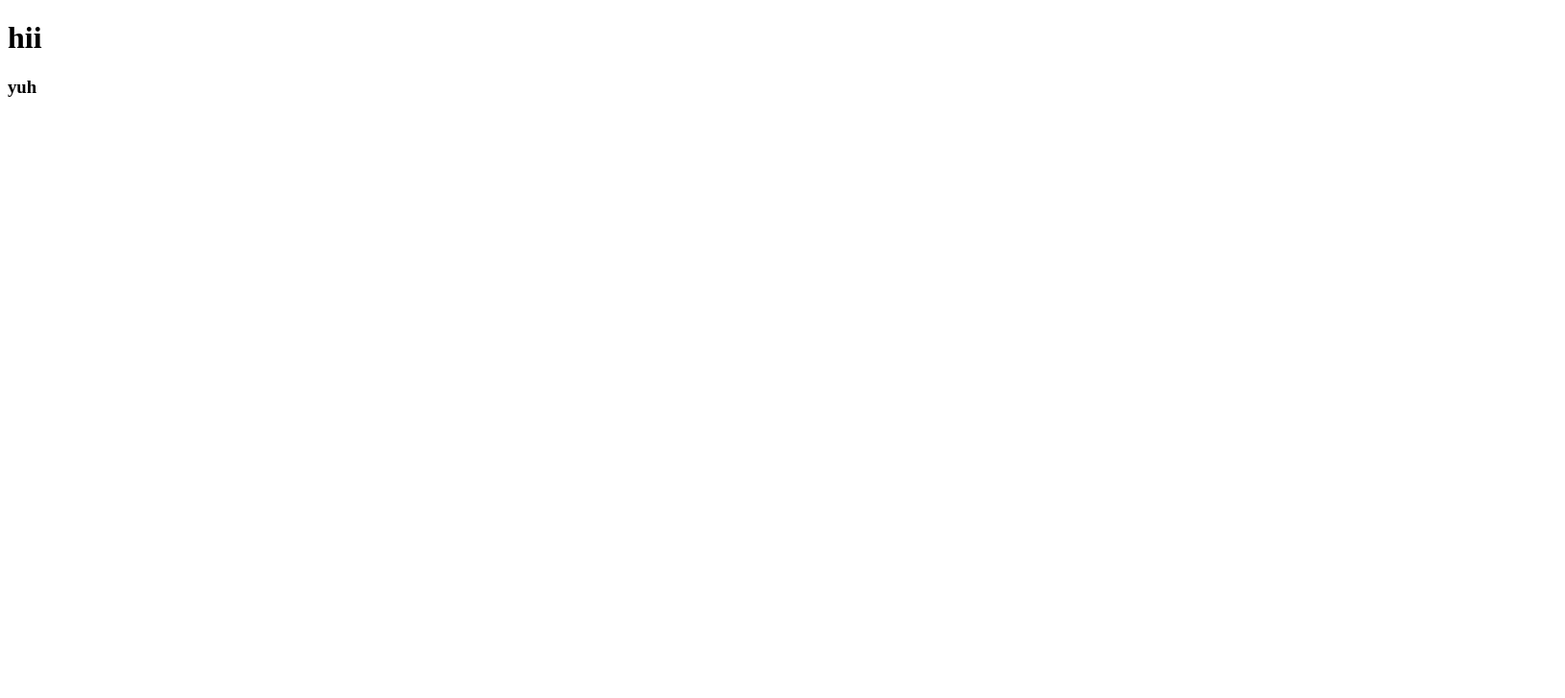
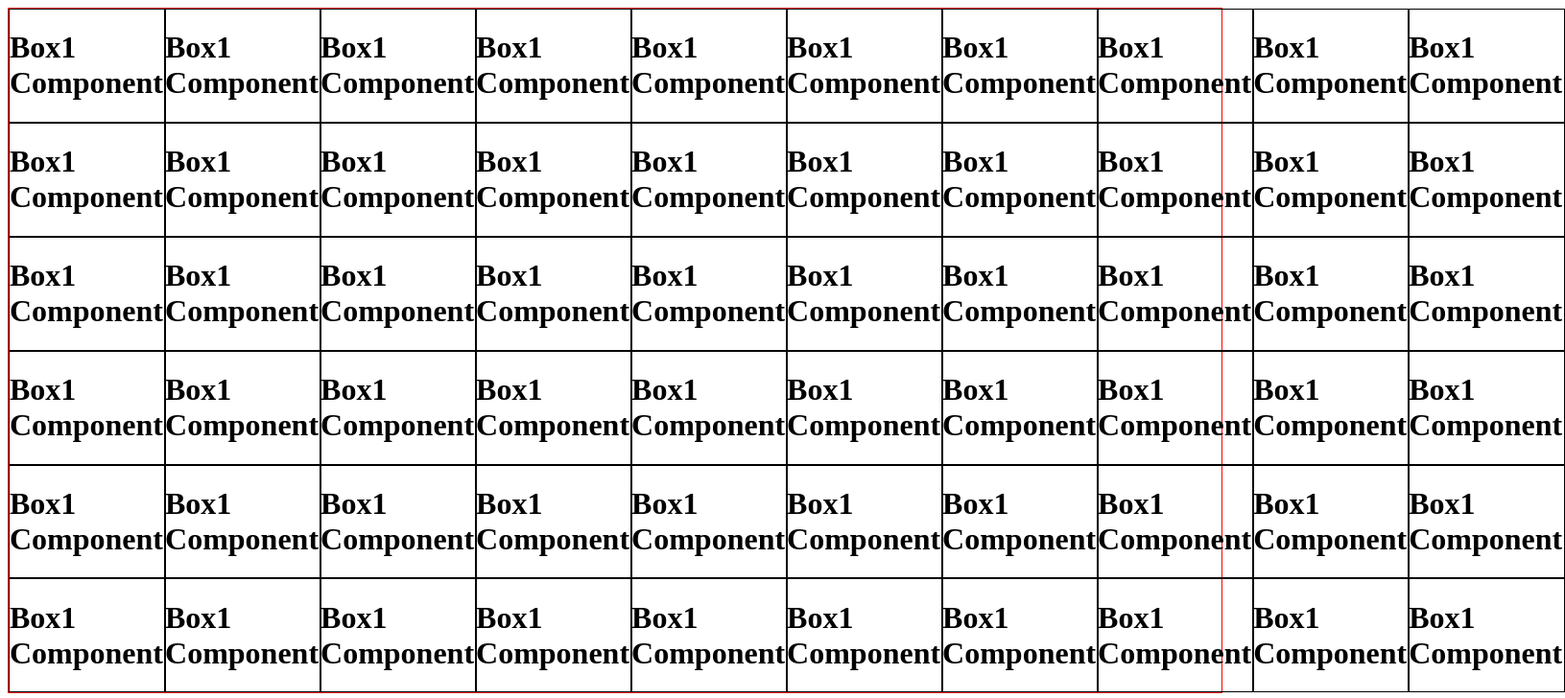
Before and after one commit to neliaterrazas/test1, a React (Create React App) app: page / in a window 1280 px wide. Shown: the top 728 px of the page at 96% size, 1631 px wide, since content can reach past the window. Built offline with nearby package versions, Linux system fonts and the light colour scheme.

Commit message:
add grid-container to App, got rid of Splash layer (unneccessary)

```diff
--- /dev/null
+++ b/src/App.css
@@ -0,0 +1,26 @@
+.grid-container {
+    display: grid;
+    border: 1px solid red;
+    width: 100%;
+    height: 100%;
+    grid-template-columns: 1fr 1fr 1fr 1fr 1fr 1fr 1fr 1fr 1fr 1fr;
+    grid-template-rows: 1fr 1fr 1fr 1fr 1fr 1fr;
+    gap: 0px 0px;
+    grid-template-areas:
+      ". . . . . . . . . ."
+      ". . . . . . . . . ."
+      ". . . . . . . . . ."
+      ". . . . . . . . . ."
+      ". . . . . . . . . ."
+      ". . . . . . . . . .";
+}
+
+
+
+.BoxOne {
+    width: 100%;
+    border: 1px solid black;
+}
+.BoxOne:nth-child(even){
+    background-color: red;
+}
--- a/src/App.js
+++ b/src/App.js
@@ -1,26 +1,77 @@
 
 import React from 'react';
-import Splash from './components/Splash';
+import './App.css';
+import BoxOne from '../src/components/BoxOne';
+
 
 class App extends React.Component{
-
-
-
-
   render(){
-    return (
-      <div>
-        <style global jsx>{`
-          body {
-            background-color: #red;
-          }
-        `}
-        </style>
-        <h1> hii</h1>
-        <Splash/>
-        </div>
-    );
+      return (
+          <div className="grid-container">
+              <BoxOne/>
+              <BoxOne/>
+              <BoxOne/>
+              <BoxOne/>
+              <BoxOne/>
+              <BoxOne/>
+              <BoxOne/>
+              <BoxOne/>
+              <BoxOne/>
+              <BoxOne/>
+              <BoxOne/>
+              <BoxOne/>
+              <BoxOne/>
+              <BoxOne/>
+              <BoxOne/>
+              <BoxOne/>
+              <BoxOne/>
+              <BoxOne/>
+              <BoxOne/>
+              <BoxOne/>
+              <BoxOne/>
+              <BoxOne/>
+              <BoxOne/>
+              <BoxOne/>
+              <BoxOne/>
+              <BoxOne/>
+              <BoxOne/>
+              <BoxOne/>
+              <BoxOne/>
+              <BoxOne/>
+              <BoxOne/>
+              <BoxOne/>
+              <BoxOne/>
+              <BoxOne/>
+              <BoxOne/>
+              <BoxOne/>
+              <BoxOne/>
+              <BoxOne/>
+              <BoxOne/>
+              <BoxOne/>
+              <BoxOne/>
+              <BoxOne/>
+              <BoxOne/>
+              <BoxOne/>
+              <BoxOne/>
+              <BoxOne/>
+              <BoxOne/>
+              <BoxOne/>
+              <BoxOne/>
+              <BoxOne/>
+              <BoxOne/>
+              <BoxOne/>
+              <BoxOne/>
+              <BoxOne/>
+              <BoxOne/>
+              <BoxOne/>
+              <BoxOne/>
+              <BoxOne/>
+              <BoxOne/>
+              <BoxOne/>
+          </div>
+      );
   }
 }
 
+
 export default App;
--- /dev/null
+++ b/src/components/BoxOne.jsx
@@ -0,0 +1,16 @@
+import React from 'react';
+import '../App.css';
+
+
+function BoxOne() {
+    return (
+        <div>
+            <div className="BoxOne">
+                <h1>Box1 Component</h1>
+            </div>
+        </div>
+    );
+
+}
+
+export default BoxOne;
--- a/src/components/Splash.jsx
+++ /dev/null
@@ -1,9 +0,0 @@
-import React from 'react';
-
-function Splash() {
-    return (
-        <div><h3>yuh</h3></div>
-    );
-}
-
-export default Splash;
--- a/src/index.js
+++ b/src/index.js
@@ -1,6 +1,7 @@
 import React from 'react';
 import ReactDOM from 'react-dom';
 import App from './App';
+import './App.css';
 
 
 ReactDOM.render(<App />, document.getElementById('root'));
```
